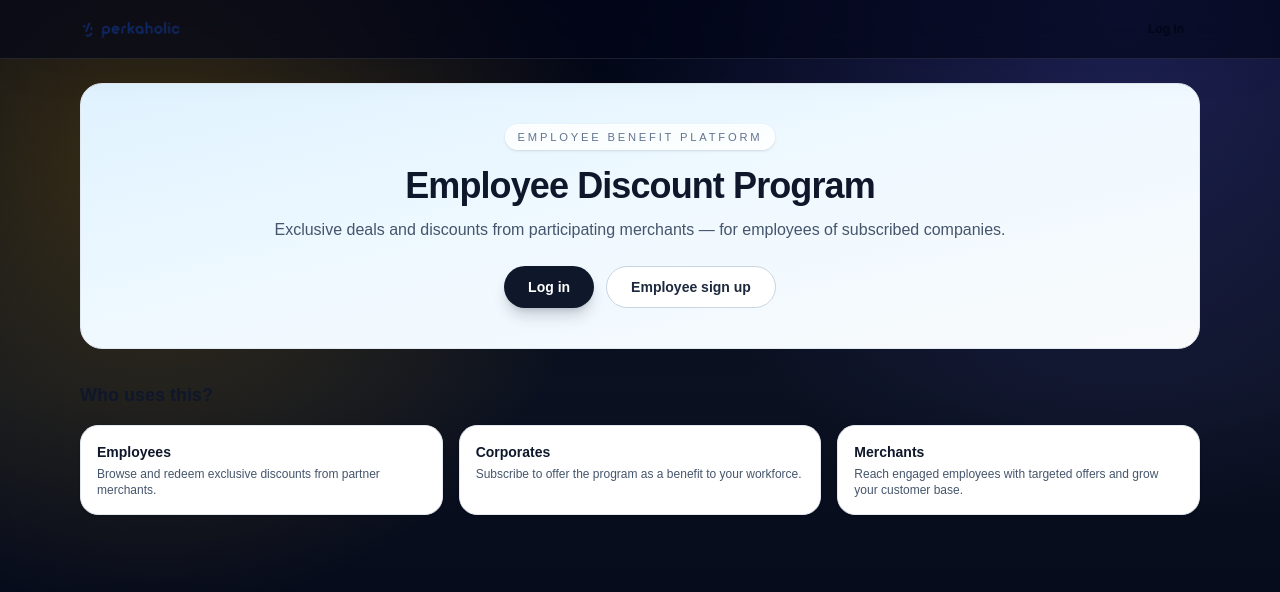
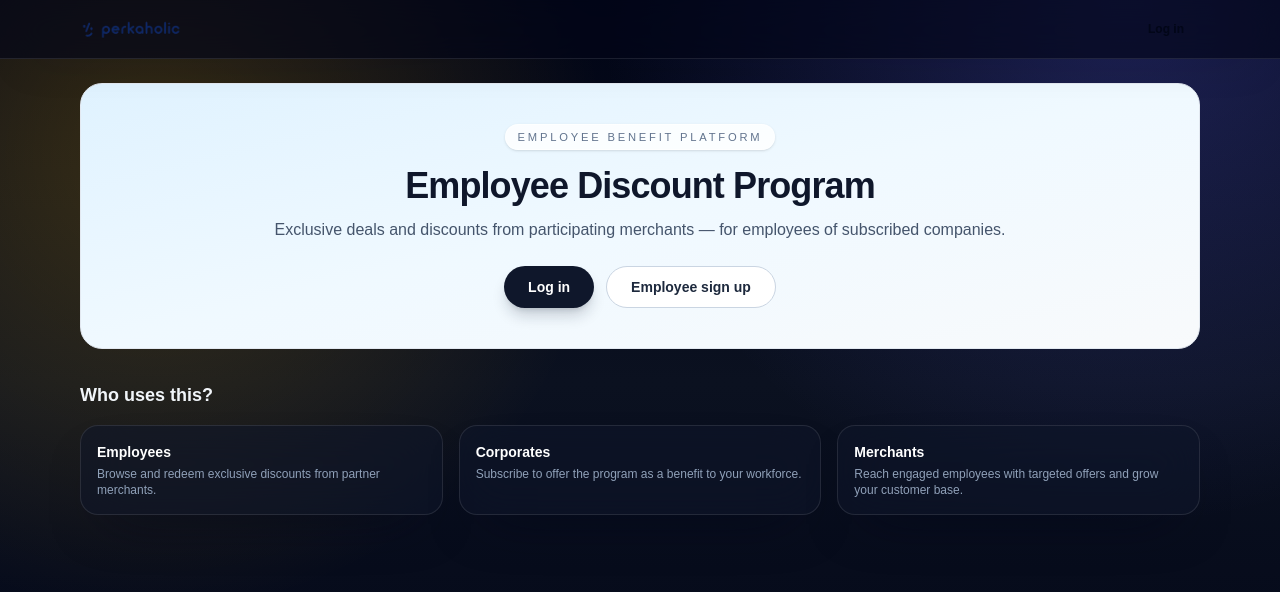
Before and after one commit to ksloh91/employee-discount-app, a React (Vite) app: page / in a window 1280 px wide. Shown: the top 592 px of the page. Built offline with nearby package versions, Linux system fonts and the light colour scheme; no server answers; the database is empty.

Commit message:
quick logo image fix

```diff
--- a/src/components/Layout.jsx
+++ b/src/components/Layout.jsx
@@ -40,7 +40,11 @@ export default function Layout() {
               to="/"
               className="text-lg font-semibold tracking-tight text-white transition hover:opacity-90"
             >
-              <img src="/images/logo.png" alt="logo" className="w-24 sm:w-26" />
+              <img
+                src={`${import.meta.env.BASE_URL}images/logo.png`}
+                alt="Perkaholics"
+                className="w-24 sm:w-26"
+              />
               {/* Perkaholics Employee Discounts */}
             </Link>
 
--- a/src/pages/HomePage.jsx
+++ b/src/pages/HomePage.jsx
@@ -51,23 +51,23 @@ export default function HomePage() {
         </div>
       </section>
       <section className="space-y-4">
-        <h2 className="text-lg font-semibold text-slate-900">Who uses this?</h2>
+        <h2 className="text-lg font-semibold text-slate-100">Who uses this?</h2>
         <div className="grid gap-4 sm:grid-cols-3">
-          <div className="rounded-2xl border border-slate-200 bg-white p-4 shadow-sm">
-            <h3 className="text-sm font-semibold text-slate-900">Employees</h3>
-            <p className="mt-1 text-xs text-slate-600">
+          <div className="rounded-2xl border border-white/10 bg-slate-900/55 p-4 shadow-[var(--app-shadow-lg)] backdrop-blur-xl">
+            <h3 className="text-sm font-semibold text-white">Employees</h3>
+            <p className="mt-1 text-xs text-slate-400">
               Browse and redeem exclusive discounts from partner merchants.
             </p>
           </div>
-          <div className="rounded-2xl border border-slate-200 bg-white p-4 shadow-sm">
-            <h3 className="text-sm font-semibold text-slate-900">Corporates</h3>
-            <p className="mt-1 text-xs text-slate-600">
+          <div className="rounded-2xl border border-white/10 bg-slate-900/55 p-4 shadow-[var(--app-shadow-lg)] backdrop-blur-xl">
+            <h3 className="text-sm font-semibold text-white">Corporates</h3>
+            <p className="mt-1 text-xs text-slate-400">
               Subscribe to offer the program as a benefit to your workforce.
             </p>
           </div>
-          <div className="rounded-2xl border border-slate-200 bg-white p-4 shadow-sm">
-            <h3 className="text-sm font-semibold text-slate-900">Merchants</h3>
-            <p className="mt-1 text-xs text-slate-600">
+          <div className="rounded-2xl border border-white/10 bg-slate-900/55 p-4 shadow-[var(--app-shadow-lg)] backdrop-blur-xl">
+            <h3 className="text-sm font-semibold text-white">Merchants</h3>
+            <p className="mt-1 text-xs text-slate-400">
               Reach engaged employees with targeted offers and grow your customer base.
             </p>
           </div>
```
Also changed, not shown: 1 other file (tests, documents, lock files or other folders).
